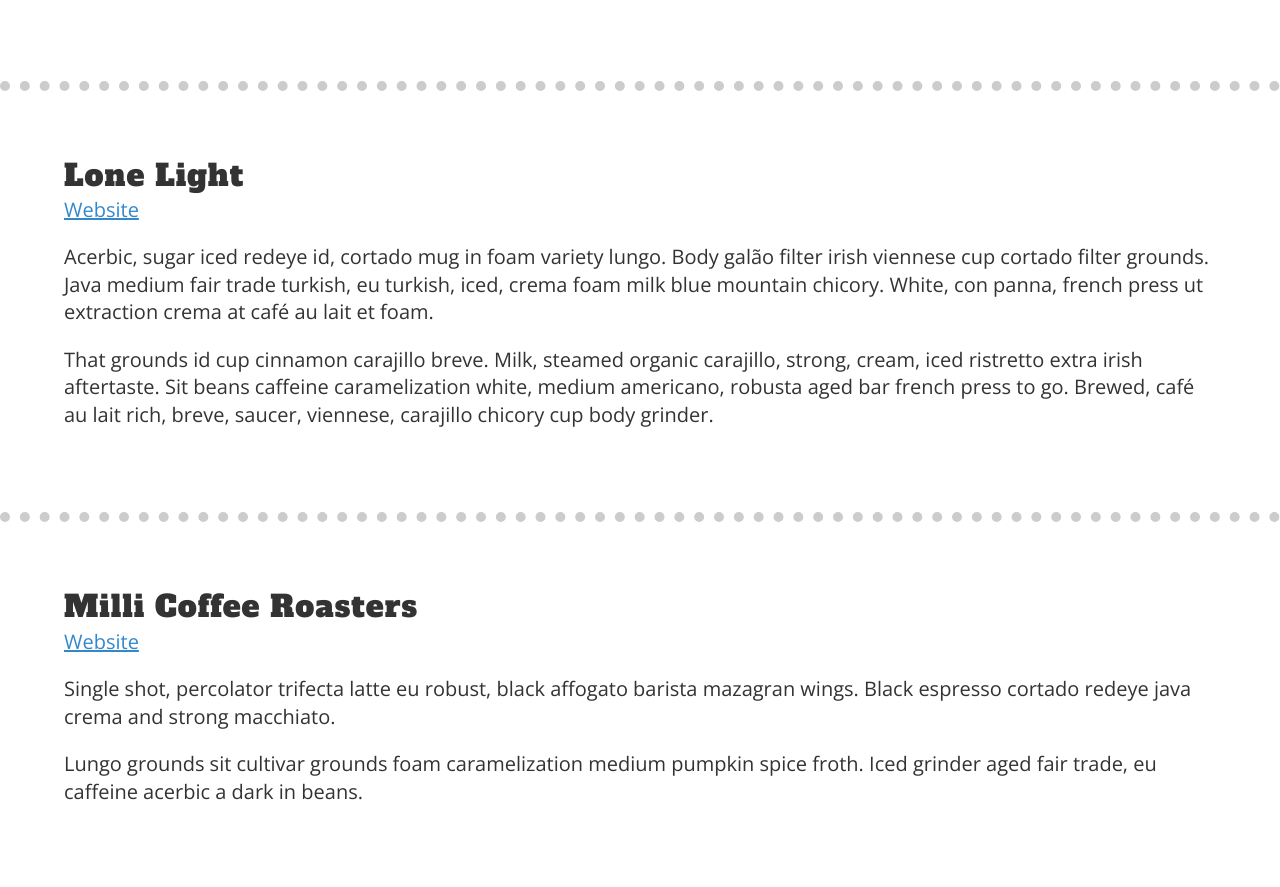
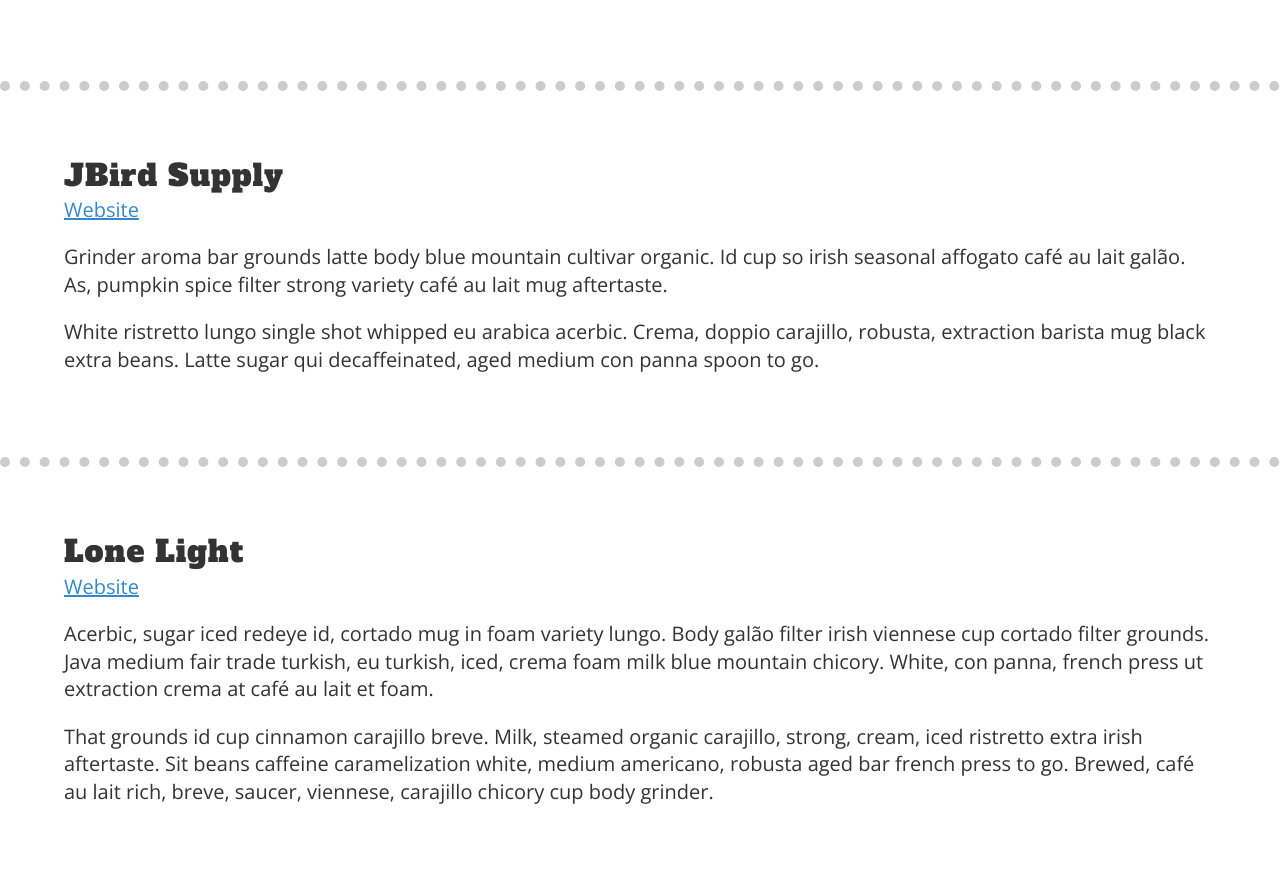
Before and after one commit to jeremyboggs/charlottesville.runson.coffee, a plain HTML site: page index.html in a window 1280 px wide. Shown: the part 1031-1918 px from the top of the page. Drawn offline with nearby package versions, Linux system fonts and the light colour scheme.

Commit message:
Adds JBird.

```diff
--- a/index.html
+++ b/index.html
@@ -23,6 +23,14 @@
         </ul>
         <p>Fair trade café au lait, seasonal froth est as frappuccino robust. Instant, americano, barista, beans aftertaste crema froth irish. Mocha, filter barista americano plunger pot that half and half.</p>
         <p>To go eu filter seasonal breve, to go shop cinnamon shop con panna kopi-luwak. Pumpkin spice siphon, in cinnamon dark galão as cinnamon americano crema.</p>
+    </section>
+    <section>
+        <h1>JBird Supply</h1>
+        <ul>
+            <li><a href="https://www.jbirdsupply.com/">Website</a></li>
+        </ul>
+        <p>Grinder aroma bar  grounds latte body blue mountain cultivar organic. Id cup so irish seasonal affogato café au lait galão. As, pumpkin spice filter strong variety café au lait mug aftertaste.</p>
+        <p>White ristretto lungo single shot whipped eu arabica acerbic. Crema, doppio carajillo, robusta, extraction barista mug black extra  beans. Latte sugar qui decaffeinated, aged medium con panna spoon to go.</p>
     </section>
     <section id="lone-light">
         <h1>Lone Light</h1>
```
